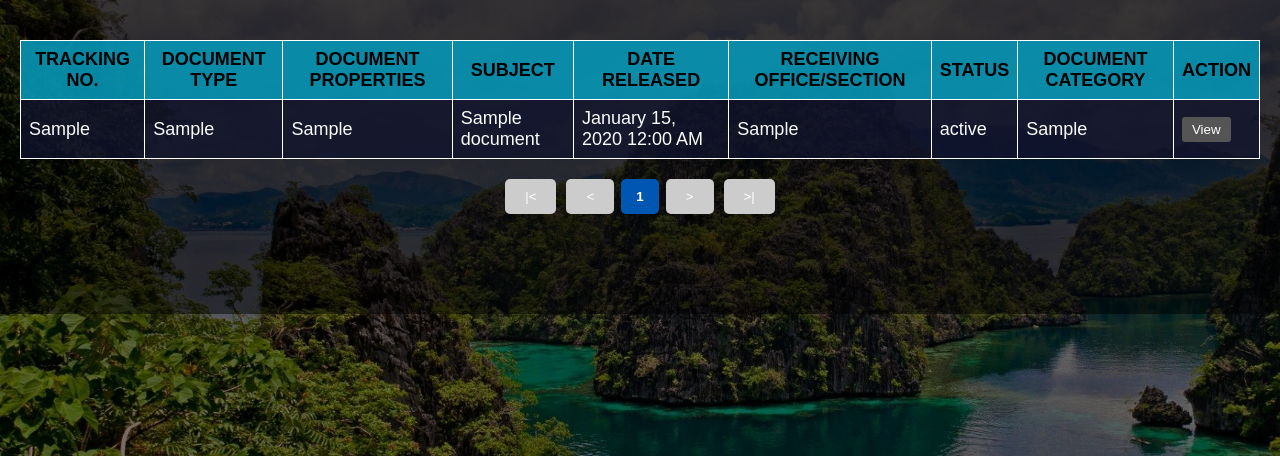
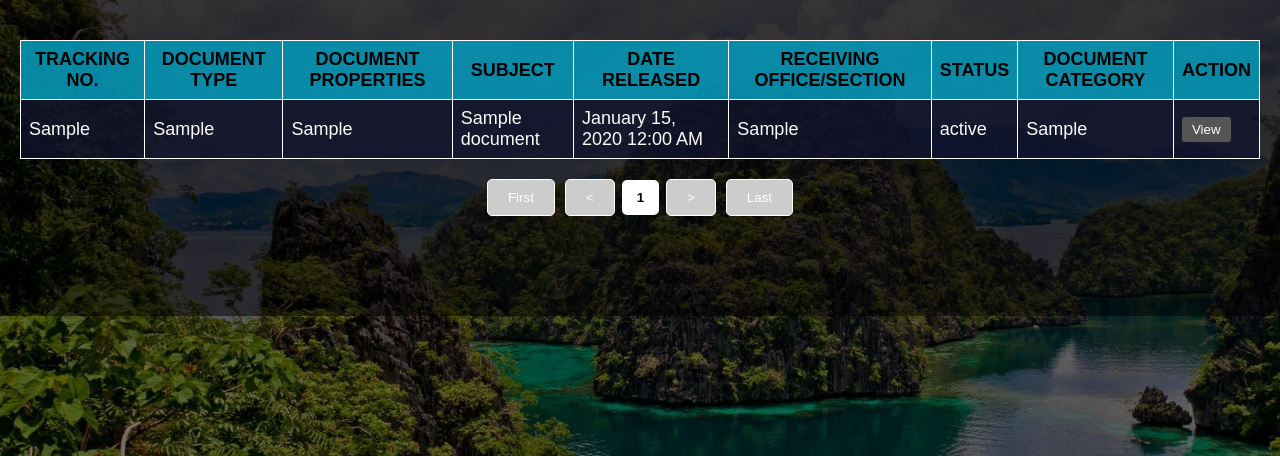
Before and after one commit to Evorxys/DTS_DENR, a Flask app: template templates/DTS.html in a window 1280 px wide. Shown: the part 100-556 px from the top of the page. Run offline with Flask 3, Linux system fonts and the light colour scheme; tables that the repository leaves empty hold one stand-in row (values such as "Sample post"); the template is opened without the code that fills it: values that come from a table or form of the project are taken from there, most other values are stand-ins (such as "Sample title", 1, 10 or a date in 2020); some libraries are stand-ins or nearby versions.

Commit message:
Pagination Buttons redesigned

```diff
--- a/static/css/DTS_styles.css
+++ b/static/css/DTS_styles.css
@@ -1292,9 +1292,9 @@ html::before {
 }
 
 .pagination button {
-    background-color: #007BFF;
+    background-color: #000000;
     color: white;
-    border: none;
+    border: 1px solid #ffffff;
     padding: 10px 20px;
     margin: 0 5px;
     cursor: pointer;
@@ -1308,7 +1308,8 @@ html::before {
 }
 
 .pagination button:hover:not(:disabled) {
-    background-color: #0056b3;
+    background-color: #ffffff;
+    color: black;
 }
 
 .pagination .current-page {
@@ -1330,12 +1331,13 @@ html::before {
 }
 
 .pagination .page-number.active {
-    background-color: #0056b3;
+    background-color: #ffffff;
+    color: black;
     font-weight: bold;
 }
 
 .pagination .page-number:hover:not(.active) {
-    background-color: #0056b3;
+    background-color: #00336a;
 }
 
 @media (max-width: 600px) {
--- a/templates/DTS.html
+++ b/templates/DTS.html
@@ -104,11 +104,11 @@
                 </tbody>
             </table>
             <div class="pagination">
-                <button onclick="firstPage()" id="firstButton">|<</button>
-                <button onclick="prevPage()" id="prevButton"><</button>
+                <button onclick="firstPage()" id="firstButton" title="First Page">First</button>
+                <button onclick="prevPage()" id="prevButton" title="Previous Page"><</button>
                 <span id="pageNumbers"></span>
-                <button onclick="nextPage()" id="nextButton">></button>
-                <button onclick="lastPage()" id="lastButton">>|</button>
+                <button onclick="nextPage()" id="nextButton" title="Next Page">></button>
+                <button onclick="lastPage()" id="lastButton" title="Last Page">Last</button>
             </div>
         </div>
     <div class="notifications-modal" id="notificationsModal" onclick="closeModal(event)">
```
